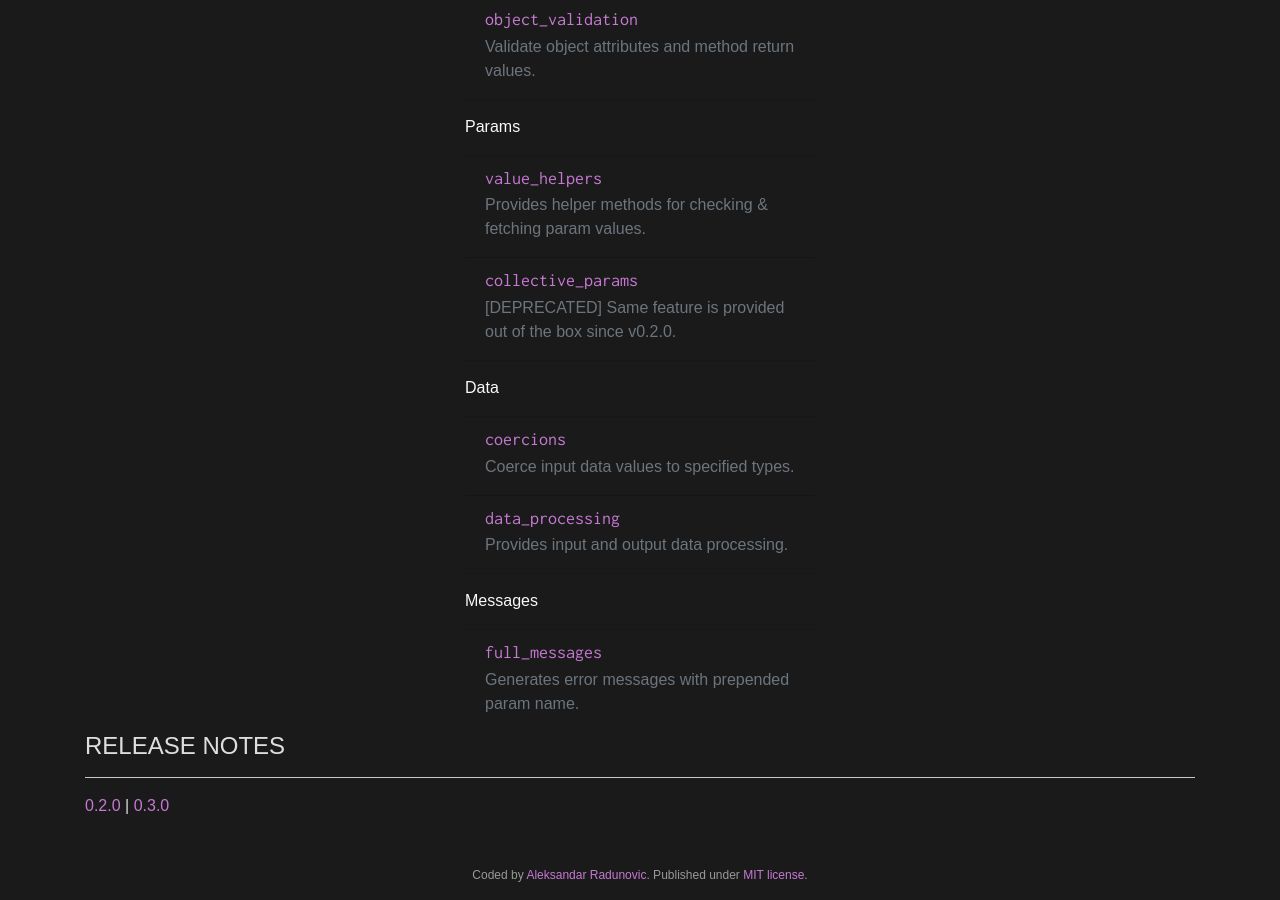
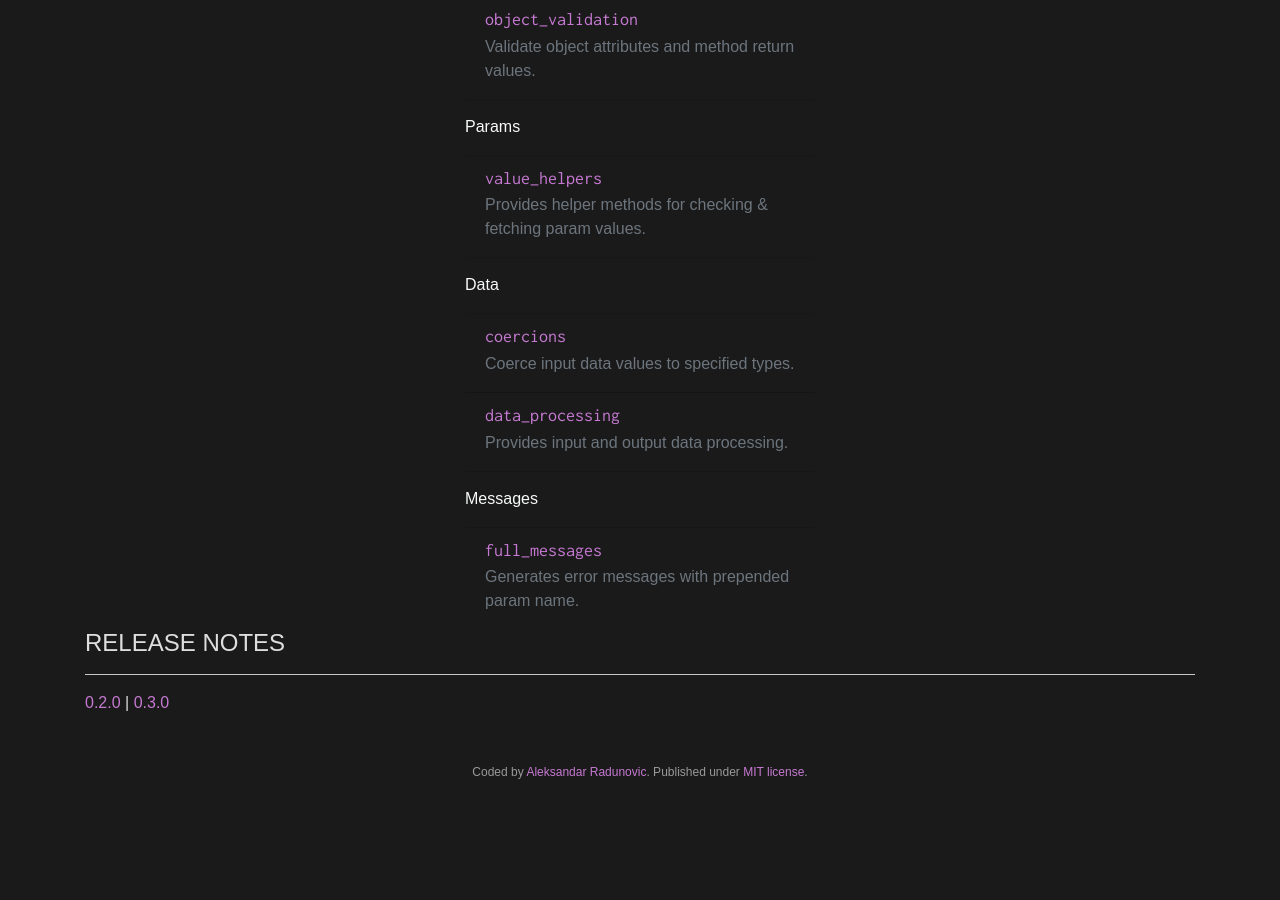
Before and after one commit to ttr3dp/fend, a Jekyll site: the page built from www/index.html, in a window 1280 px wide and 900 px high, scrolled down 1781 px. Built offline with Jekyll 4.4.1, drawn with Linux system fonts in a browser that asks for light colours; some web fonts are replaced; after the commit the page ends 2578 px from its top, so only the background shows below that.

Commit message:
Remove obsolete plugins from website

```diff
--- a/www/_data/plugins.yml
+++ b/www/_data/plugins.yml
@@ -29,10 +29,6 @@ Params:
     name: value_helpers
     path: ValueHelpers.html
     description: Provides helper methods for checking & fetching param values.
-  -
-    name: collective_params
-    path: CollectiveParams.html
-    description: "[DEPRECATED] Same feature is provided out of the box since v0.2.0."
 
 Data:
   -
```
